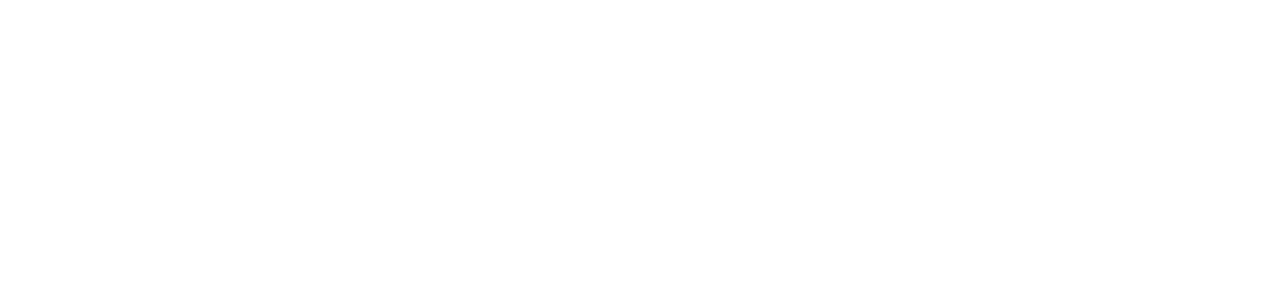
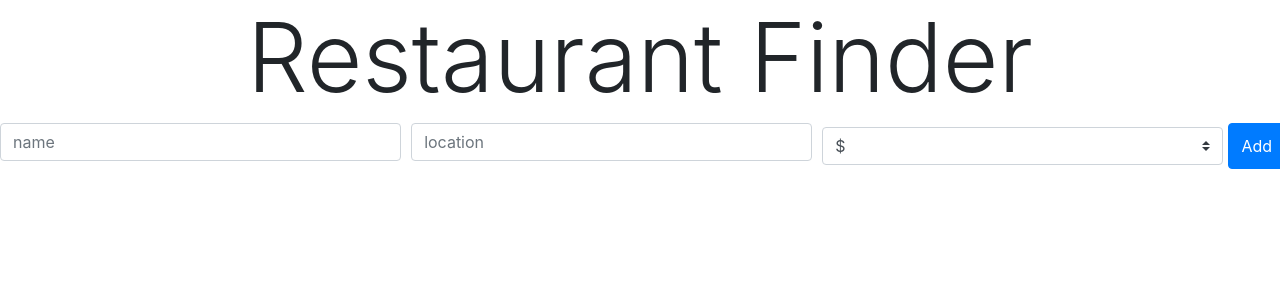
Before and after one commit to finiky/Restaurantfinder, a React (Create React App) app in the folder client/: page / in a window 1280 px wide. Shown: the top 300 px of the page. Built offline with nearby package versions, Linux system fonts and the light colour scheme.

Commit message:
created Header and AddRestaurant component

```diff
--- /dev/null
+++ b/client/src/AddRestaurant.js
@@ -0,0 +1,32 @@
+const AddRestaurant = () => {
+  return (
+    <div className="nb-4">
+      <form>
+        <div className="form-row">
+          <div className="col">
+            <input type="text" className="form-control" placeholder="name" />
+          </div>
+          <div className="col">
+            <input
+              type="text"
+              className="form-control"
+              placeholder="location"
+            />
+          </div>
+          <div className="col">
+            <select className="custom-select my-1 mr-sm-2">
+              <option disabled>Price Range</option>
+              <option value="1">$</option>
+              <option value="2">$$</option>
+              <option value="3">$$$</option>
+              <option value="4">$$$$</option>
+              <option value="5">$$$$$</option>
+            </select>
+          </div>
+          <button className="btn btn-primary">Add</button>
+        </div>
+      </form>
+    </div>
+  );
+};
+export default AddRestaurant;
--- a/client/src/App.js
+++ b/client/src/App.js
@@ -1,6 +1,21 @@
-import "./App.css";
-function App() {
-  return <div></div>;
-}
+import { Routes, Route } from "react-router-dom";
+import Home from "./routes/Home";
+import UpdateRestaurant from "./routes/UpdateRestaurant";
+import RestaurantDetail from "./routes/RestaurantDetail";
+const App = () => {
+  return (
+    <div>
+      <Routes>
+          <Route exact path="/" element={<Home />} />
+          <Route
+            exact
+            path="/restaurants/:id/update"
+            element={<UpdateRestaurant />}
+          />
+          <Route exact path="/restaurants/:id" element={<RestaurantDetail />} />
+      </Routes>
+    </div>
+  );
+};
 
 export default App;
--- /dev/null
+++ b/client/src/Header.js
@@ -0,0 +1,11 @@
+const Header = () => {
+  return (
+    <div>
+      <h1 className="font-weight-light display-1 text-center">
+        Restaurant Finder
+      </h1>
+    </div>
+  );
+};
+
+export default Header;
--- a/client/src/index.js
+++ b/client/src/index.js
@@ -1,14 +1,13 @@
 import React from "react";
 import ReactDOM from "react-dom/client";
-import "./index.css";
+import { BrowserRouter } from "react-router-dom";
 import App from "./App";
-import reportWebVitals from "./reportWebVitals";
 
 const root = ReactDOM.createRoot(document.getElementById("root"));
 root.render(
   <React.StrictMode>
-    <App />
+    <BrowserRouter>
+      <App />
+    </BrowserRouter>
   </React.StrictMode>
 );
-
-reportWebVitals();
--- a/client/src/routes/Home.js
+++ b/client/src/routes/Home.js
@@ -0,0 +1,12 @@
+import Header from "../Header";
+import AddRestaurant from "../AddRestaurant";
+const Home = () => {
+  return (
+    <div>
+      <Header />
+      <AddRestaurant />
+    </div>
+  );
+};
+
+export default Home;
--- a/client/src/routes/RestaurantDetail.js
+++ b/client/src/routes/RestaurantDetail.js
@@ -0,0 +1,5 @@
+const RestaurantDetail = () => {
+  return <div></div>;
+};
+
+export default RestaurantDetail;
--- a/client/src/routes/UpdateRestaurant.js
+++ b/client/src/routes/UpdateRestaurant.js
@@ -0,0 +1,5 @@
+const UpdateRestaurant = () => {
+  return <div></div>;
+};
+
+export default UpdateRestaurant;
```
Also changed, not shown: client/src/RestaurantList.js (added), 1 other file (tests, documents, lock files or other folders).
